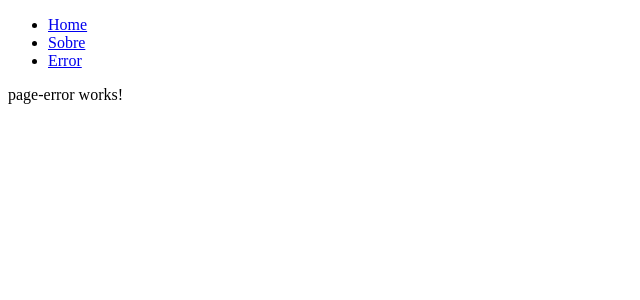
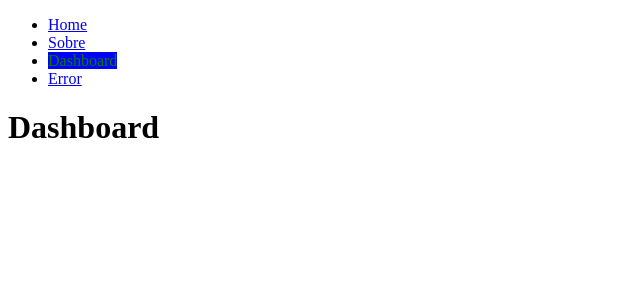
Before and after one commit to wagn3rdev/routes, an Angular app: page /dashboard in a window 1280 px wide. Before the commit this address led to /404. Shown: the top 300 px of the page, without its empty margins (0-640 px from the left). Built offline with nearby package versions, Linux system fonts and the light colour scheme.

Commit message:
Rotas, lazy loading

```diff
--- a/src/app/app-routing.module.ts
+++ b/src/app/app-routing.module.ts
@@ -13,6 +13,11 @@
     component: SobreComponent,
     children: [{ path: ':id/:username', component: SobreComponent }],
   },
+  {
+    path: 'dashboard',
+    loadChildren: () =>
+      import('./dashboard/dashboard.module').then((m) => m.DashboardModule),
+  },
   { path: '404', component: PageErrorComponent },
   { path: '**', redirectTo: '404' },
 ];
--- /dev/null
+++ b/src/app/dashboard/pages/dashboard-routing.ts
@@ -0,0 +1,13 @@
+import { NgModule } from '@angular/core';
+import { RouterModule, Routes } from '@angular/router';
+
+// Pages
+import { HomeComponent } from '../pages/home/home.component';
+
+const routes: Routes = [{ path: '', component: HomeComponent }];
+
+@NgModule({
+  imports: [RouterModule.forChild(routes)],
+  exports: [RouterModule],
+})
+export class DashboardRoutingModule {}
--- /dev/null
+++ b/src/app/dashboard/pages/home/home.component.html
@@ -0,0 +1 @@
+<h1>Dashboard</h1>
--- a/src/app/shared/menu/menu.component.html
+++ b/src/app/shared/menu/menu.component.html
@@ -19,6 +19,14 @@
       </li>
       <li>
         <a
+          routerLink="/dashboard"
+          [routerLinkActive]="['active']"
+          [routerLinkActiveOptions]="{ exact: true }"
+          >Dashboard</a
+        >
+      </li>
+      <li>
+        <a
           routerLink="['/404']"
           [routerLinkActive]="['active']"
           [routerLinkActiveOptions]="{ exact: true }"
```
Also changed, not shown: src/app/dashboard/dashboard.module.ts (added, +10 -0 lines), src/app/dashboard/pages/home/home.component.ts (added, +10 -0 lines), src/app/dashboard/pages/home/home.component.scss (added).
